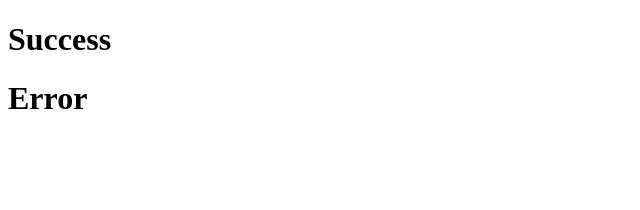
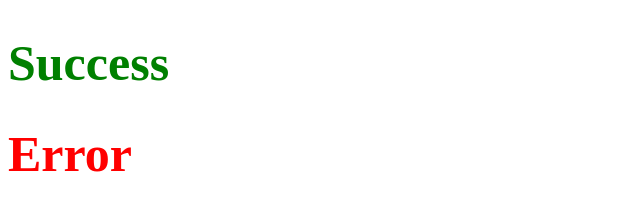
Before and after one commit to Yashvant58/React-Inline-and-Module-CSS---ReactJS-NPM-NPM-Scripts-Installing-using-pac---9xkllv87yb5s, a React app: page / in a window 1280 px wide. Shown: the whole page, without its empty margins (0-640 px from the left). Built offline with nearby package versions, Linux system fonts and the light colour scheme.

Commit message:
Intial commit

```diff
--- a/package.json
+++ b/package.json
@@ -12,8 +12,8 @@
   "author": "",
   "license": "ISC",
   "dependencies": {
-    "react": "^16.13.1",
-    "react-dom": "^16.13.1"
+    "react": "^16.13.0",
+    "react-dom": "^16.13.0"
   },
   "jest": {
     "moduleNameMapper": {
--- a/src/components/App.js
+++ b/src/components/App.js
@@ -1,16 +1,14 @@
 import React from 'react'
-import '../styles/App.css';
-import styles from '../styles/appStyles.module.css';
+import styles from'../styles/appStyles.module.css'
+import '../styles/App.css'
 const App = () => {
-const heading ={
+  return (
 
+    <div id="main">
+      <h1 className={styles.success}>Success</h1>
+      <h1  id='error' style={{color:"red", fontSize:50}} >Error</h1>
+    </div>
 
-}
-  return (
-    <div id="main">
-      <h1 >Success</h1>
-      <h1 id='error' >Error</h1>
-    </div>
   )
 }
 
--- a/src/styles/appStyles.module.css
+++ b/src/styles/appStyles.module.css
@@ -1,4 +1,4 @@
-.success{
+.success {
     color: green;
     font-size: 50px;
 }
```
Also changed, not shown: 1 other file.
